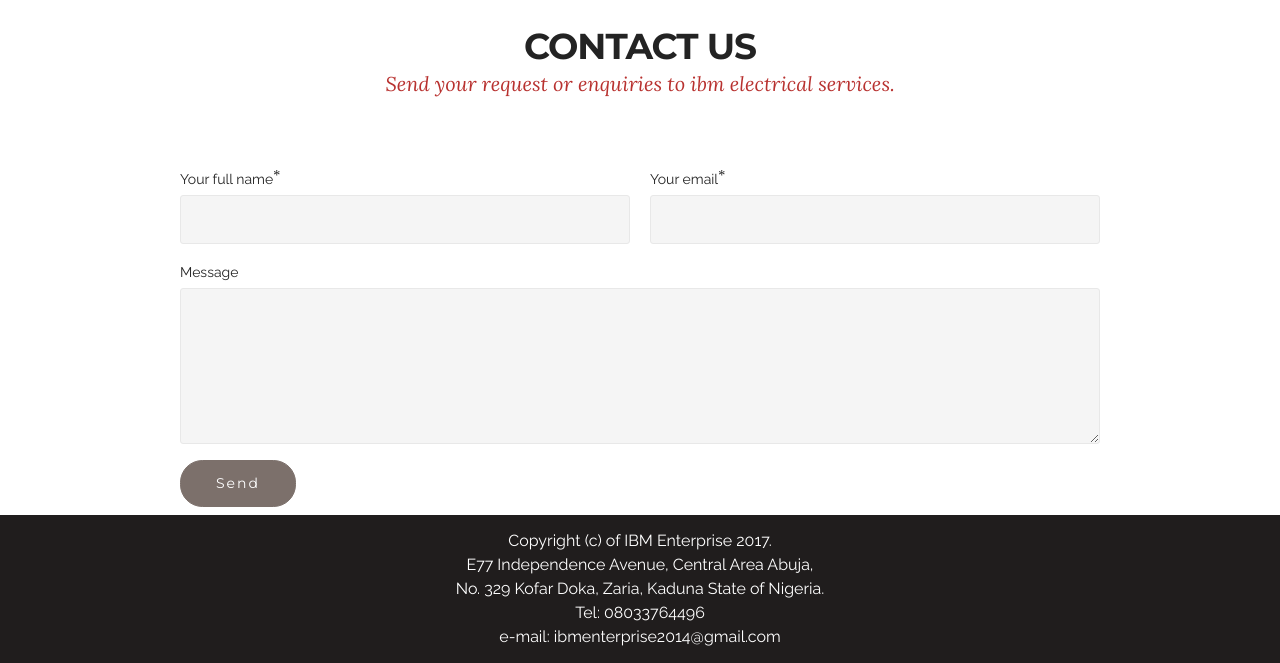
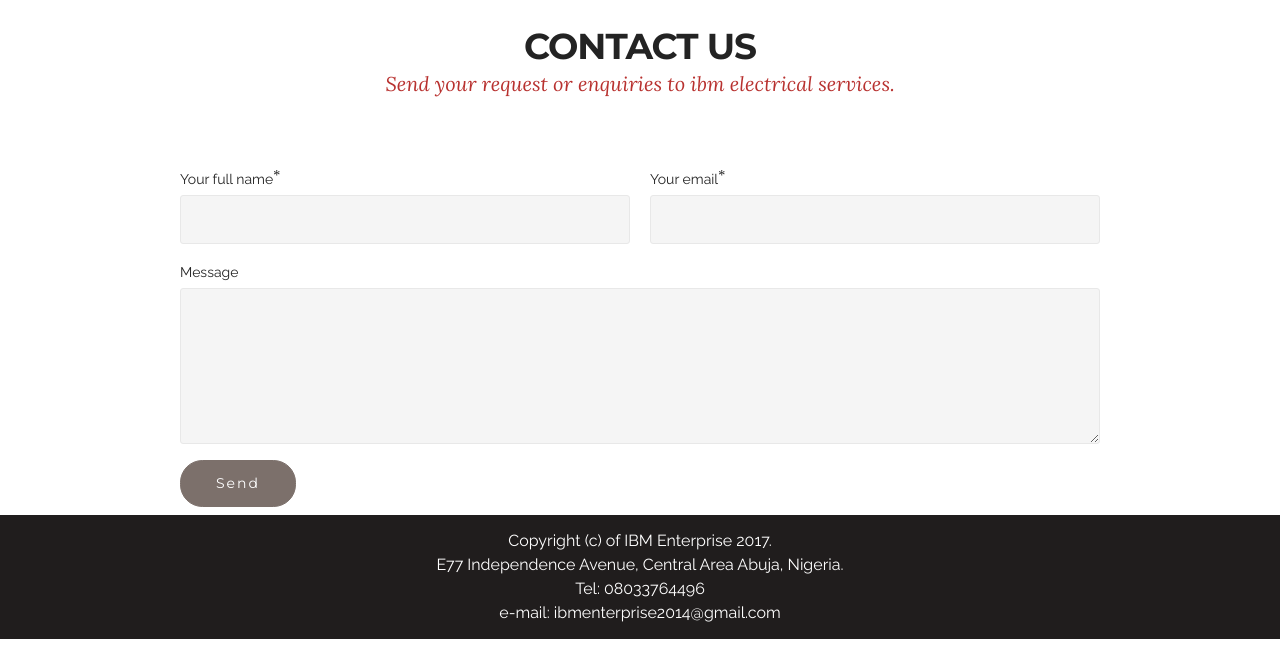
Before and after one commit to ibmelectricals/ibmelectricals.github.io, a plain HTML site: page index.html in a window 1280 px wide. Shown: the part 1906-2569 px from the top of the page. After the commit the page ends 2545 px from the top, so only its background shows below. Drawn offline with nearby package versions, Linux system fonts and the light colour scheme; files that its build step writes are made by us from their sources; files whose address does not match are found by name; a web font is replaced by a local one.

Commit message:
Update index.html

```diff
--- a/index.html
+++ b/index.html
@@ -463,7 +463,7 @@ We specialised in all kind of electrical services design and installations, CCTV
 <footer class="mbr-small-footer mbr-section mbr-section-nopadding" id="footer1-2" style="background-color: rgb(32, 29, 29); padding-top: 0.875rem; padding-bottom: 0.875rem;">
 
     <div class="container">
-        <p class="text-xs-center">Copyright (c) of IBM Enterprise 2017.<br>E77 Independence Avenue, Central Area Abuja,<br>No. 329 Kofar Doka, Zaria, Kaduna State of Nigeria.<br>Tel: 08033764496<br>e-mail: ibmenterprise2014@gmail.com<br></p>
+        <p class="text-xs-center">Copyright (c) of IBM Enterprise 2017.<br>E77 Independence Avenue, Central Area Abuja, Nigeria.<br>Tel: 08033764496<br>e-mail: ibmenterprise2014@gmail.com<br></p>
     </div>
 </footer>
 
```
